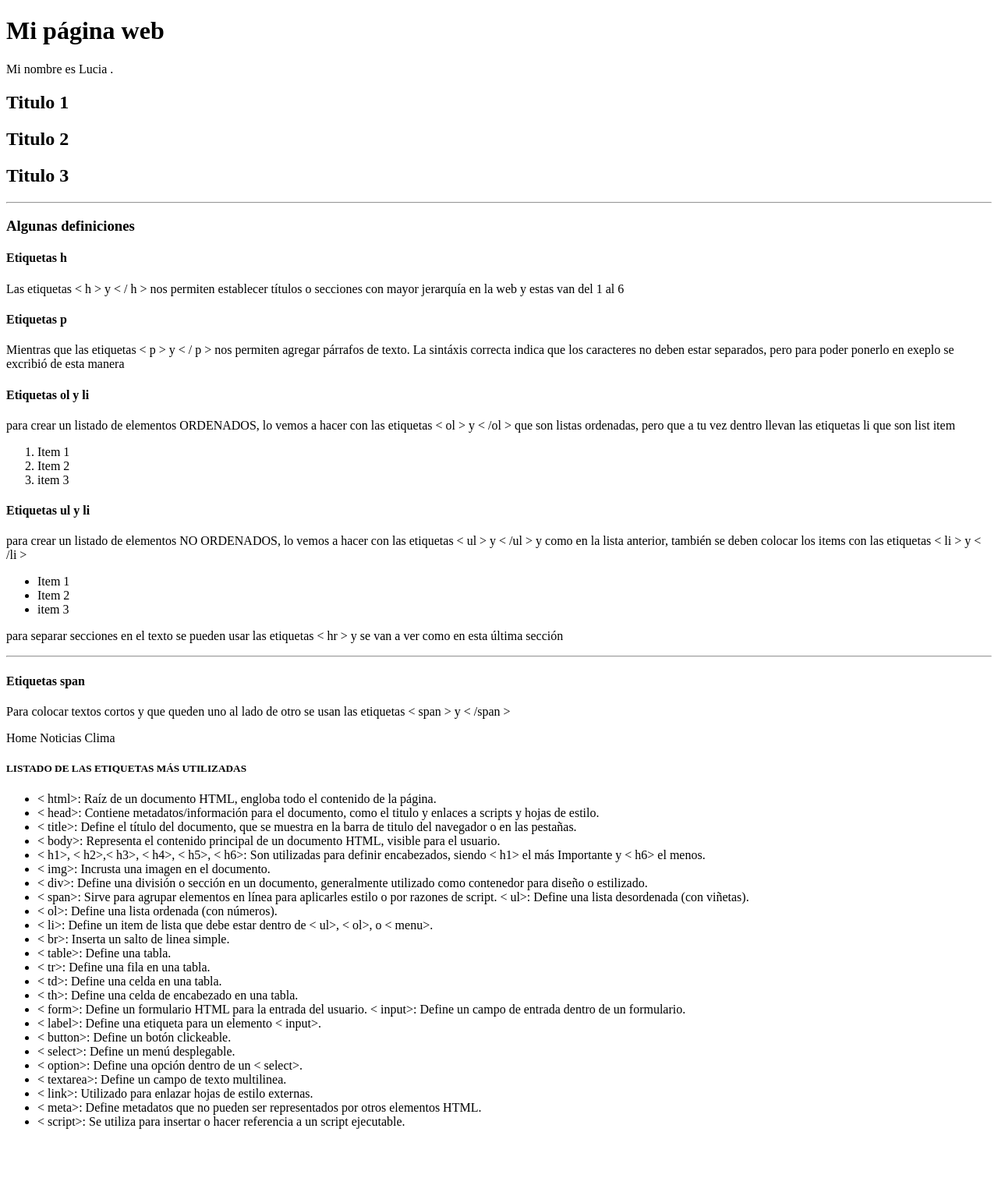
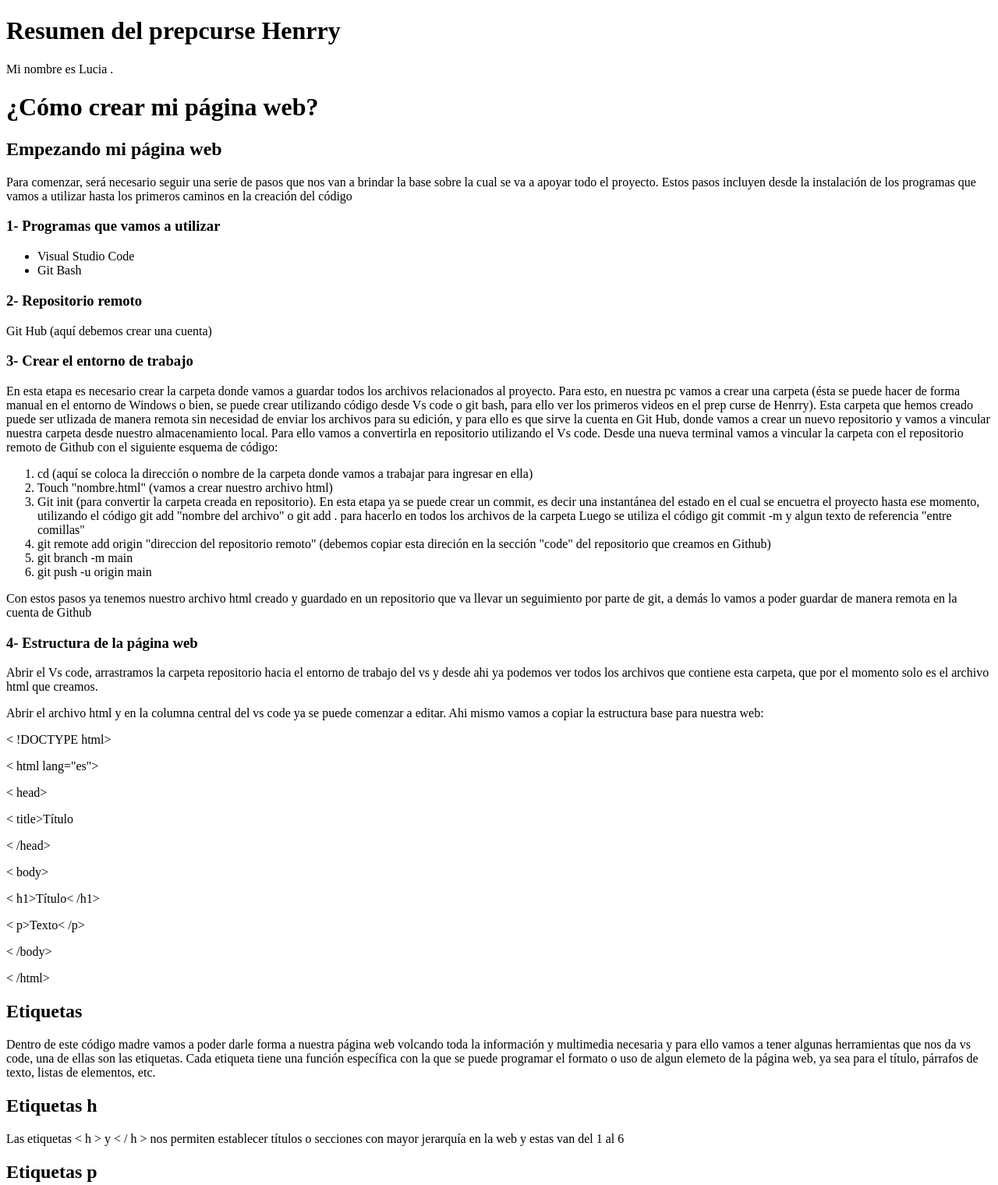
Before and after one commit to LuciaDalmasso/Prepcurse-Henrry, a plain HTML site: page index.html in a window 1280 px wide. Shown: the top 1520 px of the page at 78% size. Before the commit the page ends 1464 px from the top, so only its background shows below. Drawn offline with Linux system fonts and the light colour scheme.

Commit message:
leccion 2 prepcurse

```diff
--- /dev/null
+++ b/estilos.css
@@ -0,0 +1,6 @@
+.fondo {background-color: pink;}
+
+.miTexto {font-size: 80px;
+color: blue; }
+
+head{background-color: aqua;}
--- a/index.html
+++ b/index.html
@@ -1,26 +1,69 @@
 <!DOCTYPE html>
 <html lang="es">
     <head>
+        <link rel="stylesheet" href="./estilos.css" />
         <title>Mi página web</title>
     </head>
     <body>
-         <h1>Mi página web</h1>
+         <h1>Resumen del prepcurse Henrry</h1>
                   <p>Mi nombre es Lucia .</p>
-    <h2>Titulo 1</h2>
-    <h2>Titulo 2</h2>
-    <h2>Titulo 3</h2>
-<hr>
-    <h3> Algunas definiciones </h3>
 
-    <h4>  Etiquetas h</h4>
+    <h1> ¿Cómo crear mi página web? </h1>
+
+    <h2> Empezando mi página web </h2>
+
+<p>Para comenzar, será necesario seguir una serie de pasos que nos van a brindar la base sobre la cual se va a apoyar todo el proyecto. Estos pasos incluyen desde la instalación de los programas que vamos a utilizar hasta los primeros caminos en la creación del código </p>
+        <h3> 1- Programas que vamos a utilizar </h3>
+        <ul>
+            <li>Visual Studio Code </li>
+            <li>Git Bash </li>
+        </ul>
+        <h3> 2- Repositorio remoto </h3>
+            <p>Git Hub (aquí debemos crear una cuenta) </p>
+
+        <h3> 3- Crear el entorno de trabajo</h3>
+    <p>En esta etapa es necesario crear la carpeta donde vamos a guardar todos los archivos relacionados al proyecto. Para esto, en nuestra pc vamos a crear una carpeta (ésta se puede hacer de forma manual en el entorno de Windows o bien, se puede crear utilizando código desde Vs code o git bash, para ello ver los primeros videos en el prep curse de Henrry).
+    Esta carpeta que hemos creado puede ser utlizada de manera remota sin necesidad de enviar los archivos para su edición, y para ello es que sirve la cuenta en Git Hub, donde vamos a crear un nuevo repositorio y vamos a vincular nuestra carpeta desde nuestro almacenamiento local.
+    Para ello vamos a convertirla en repositorio utilizando el Vs code. Desde una nueva terminal vamos a vincular la carpeta con el repositorio remoto de Github con el siguiente esquema de código:</p>
+    <ol>
+        <li> cd (aquí se coloca la dirección o nombre de la carpeta donde vamos a trabajar para ingresar en ella) </li>
+        <li> Touch "nombre.html" (vamos a crear nuestro archivo html) </li>
+        <li> Git init (para convertir la carpeta creada en repositorio).
+            En esta etapa ya se puede crear un commit, es decir una instantánea del estado en el cual se encuetra el proyecto hasta ese momento, utilizando el código git add "nombre del archivo" o git add . para hacerlo en todos los archivos de la carpeta
+            Luego se utiliza el código git commit -m y algun texto de referencia "entre comillas" </li>
+        <li> git remote add origin "direccion del repositorio remoto" (debemos copiar esta direción en la sección "code" del repositorio que creamos en Github)</li>
+        <li> git branch -m main</li>
+        <li> git push -u origin main</li>
+    </ol>
+<p> Con estos pasos ya tenemos nuestro archivo html creado y guardado en un repositorio que va llevar un seguimiento por parte de git, a demás lo vamos a poder guardar de manera remota en la cuenta de Github</p>
+
+        <h3> 4- Estructura de la página web </h3>
+    <p>Abrir el Vs code, arrastramos la carpeta repositorio hacia el entorno de trabajo del vs y desde ahi ya podemos ver todos los archivos que contiene esta carpeta, que por el momento solo es el archivo html que creamos.</p>
+    <p> Abrir el archivo html y en la columna central del vs code ya se puede comenzar a editar. Ahi mismo vamos a copiar la estructura base para nuestra web: </p>
+   <p> < !DOCTYPE html> </p>
+       <p> < html lang="es"> </p>
+            <p>     < head> </p>
+                 <p>         < title>Título</ title> </p>
+            <p>     < /head> </p>
+            <p>     < body> </p>
+                <p>          < h1>Título< /h1> </p>
+                    <p>               < p>Texto< /p> </p>
+            <p>     < /body> </p>
+        <p> < /html> </p>
+
+    <h2>  Etiquetas </h2>
+
+    <p>Dentro de este código madre vamos a poder darle forma a nuestra página web volcando toda la información y multimedia necesaria y para ello vamos a tener algunas herramientas que nos da vs code, una de ellas son las etiquetas. Cada etiqueta tiene una función específica con la que se puede programar el formato o uso de algun elemeto de la página web, ya sea para el título, párrafos de texto, listas de elementos, etc. </p>
+
+    <h2>  Etiquetas h </h2>
 
 <p>Las etiquetas < h >  y < / h > nos permiten establecer títulos o secciones con mayor jerarquía en la web y estas van del 1 al 6</p>
 
-    <h4> Etiquetas p</h4>
+    <h2> Etiquetas p</h2>
 
 <p> Mientras que las etiquetas < p > y < / p > nos permiten agregar párrafos de texto. La sintáxis correcta indica que los caracteres no deben estar separados, pero para poder ponerlo en exeplo se excribió de esta manera </p>
 
-    <h4> Etiquetas ol y li  </h4>
+    <h2> Etiquetas ol y li  </h2>
 
 <p> para crear un listado de elementos ORDENADOS, lo vemos a hacer con las etiquetas < ol > y < /ol > que son listas ordenadas, pero que a tu vez dentro llevan las etiquetas li que son list item</p>
 
@@ -30,9 +73,9 @@
     <li>item 3</li>
 </ol>
 
-<h4> Etiquetas ul y li  </h4>
+<h2> Etiquetas ul y li  </h2>
 
-<p> para crear un listado de elementos NO ORDENADOS, lo vemos a hacer con las etiquetas < ul > y < /ul > y como en la lista anterior, también se deben colocar los items con las etiquetas < li > y < /li > </p>
+<p> Mientras que, para crear un listado de elementos NO ORDENADOS, lo vamos a hacer con las etiquetas < ul > y < /ul > y como en la lista anterior, también se deben colocar los items con las etiquetas < li > y < /li > </p>
 
 <ul>
     <li>Item 1</li>
@@ -40,20 +83,24 @@
     <li>item 3</li>
 </ul>
 
-<p> para separar secciones en el texto se pueden usar las etiquetas < hr > y se van a ver como en esta última sección </p>
+<h2> Separadores </h2>
+
+<p> Para separar secciones en el texto se pueden usar las etiquetas < hr > que van a crear separadores lineales </p>
 
 <hr>
 
-<h4> Etiquetas span </h4>
+<hr>
+
+<h2> Etiquetas span </h2>
+
 <p>Para colocar textos cortos y que queden uno al lado de otro se usan las etiquetas < span > y < /span > </p>
 
+<span> Por ejemplo: </span>
 <span> Home </span>
 <span> Noticias </span>
 <span> Clima </span>
 
-<br>
-
-<h5> LISTADO DE LAS ETIQUETAS MÁS UTILIZADAS </h5>
+<h2> LISTADO DE LAS ETIQUETAS MÁS UTILIZADAS </h2>
 <ul>
     <li> < html>: Raíz de un documento HTML, engloba todo el contenido de la página. </li>
     <li> < head>: Contiene metadatos/información para el documento, como el titulo y enlaces a scripts y hojas de estilo.</li>
@@ -81,5 +128,16 @@
     <li> < script>: Se utiliza para insertar o hacer referencia a un script ejecutable. </li>
 </ul>
 
+<h1>Estilos CSS </h1>
+
+<p>Para darle estilo, color y mejorar la estetica de nuestra web es necesario utilizar el código CSS. Este código se va a trabajar en un archivo distinto a nuestro .html original y, por lo tanto, va a ser necesario vincular ambos archivos. A continuaión los pasos a seguir. </p>
+
+<ol>
+    <li> Desde la columna explorer en VS CODE vamos a crear un nuevo archivo, el cual llevará la extensión .CSS </li>
+    <li> Para vincularlo con nuestro .html, dentro de éste ultimo y a continuación de la etiqueta head de nuestro código base, se debe copiar el siguiente código:
+        < link rel="stylesheet" href="./estilos.css" / > </li> </ol>
+
+<p> Con estos dos sencillos pasos, hemos vinculado nuestro código html con el css y de esta manera, todos los estilos que definamos en el archivo css serán aplicados en nuestra web </p>
+
     </body>
 </html>
```
